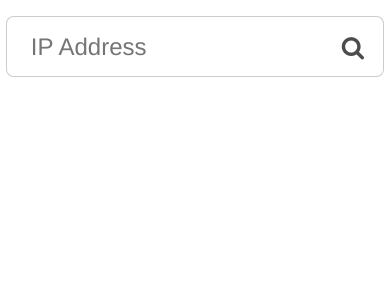
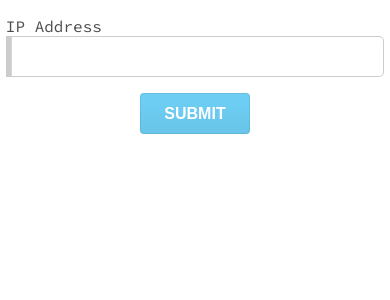
Before and after one commit to lovett/medley, a Python web app: template templates/whois.html in a window 390 px wide. Shown: the part 74-374 px from the top of the page. Run offline with Jinja, Linux system fonts and the light colour scheme; the template is opened without the code that fills it, so the values that code supplies are empty.

Commit message:
Match form styling from lettercase on phone and whois endpoints

```diff
--- a/templates/lettercase.html
+++ b/templates/lettercase.html
@@ -19,9 +19,8 @@
             {% endfor %}
         </select>
     </div>
-    <div class="ui center aligned grid">
-        <input type="submit" value="Submit" class="ui blue focusable button"/>
-    </div>
+    {% include "submit.html" %}
+</form>
 
 {% if result %}
     <div class="results">
--- /dev/null
+++ b/templates/submit.html
@@ -0,0 +1,3 @@
+<div class="ui center aligned grid">
+    <input type="submit" value="Submit" class="ui blue focusable button"/>
+</div>
--- a/templates/whois.html
+++ b/templates/whois.html
@@ -40,11 +40,14 @@
 {% block page_body %}
 
 {% if not ip %}
-<form class="sixteen wide column" method="get" action="/whois">
-    <div class="ui massive icon input">
-        <input type="text" id="ip" name="ip" placeholder="IP Address" autofocus/>
-        <i class="search icon"></i>
+<form class="ui form sixteen wide column" method="get" action="/whois">
+    <div class="field">
+        <div class="ui input">
+            <label for="ip">IP Address</label>
+            <input type="text" id="ip" name="ip" autofocus/>
+        </div>
     </div>
+    {% include "submit.html" %}
 </form>
 {% endif %}
 
```
Also changed, not shown: templates/phone.html (+6 -4 lines).
